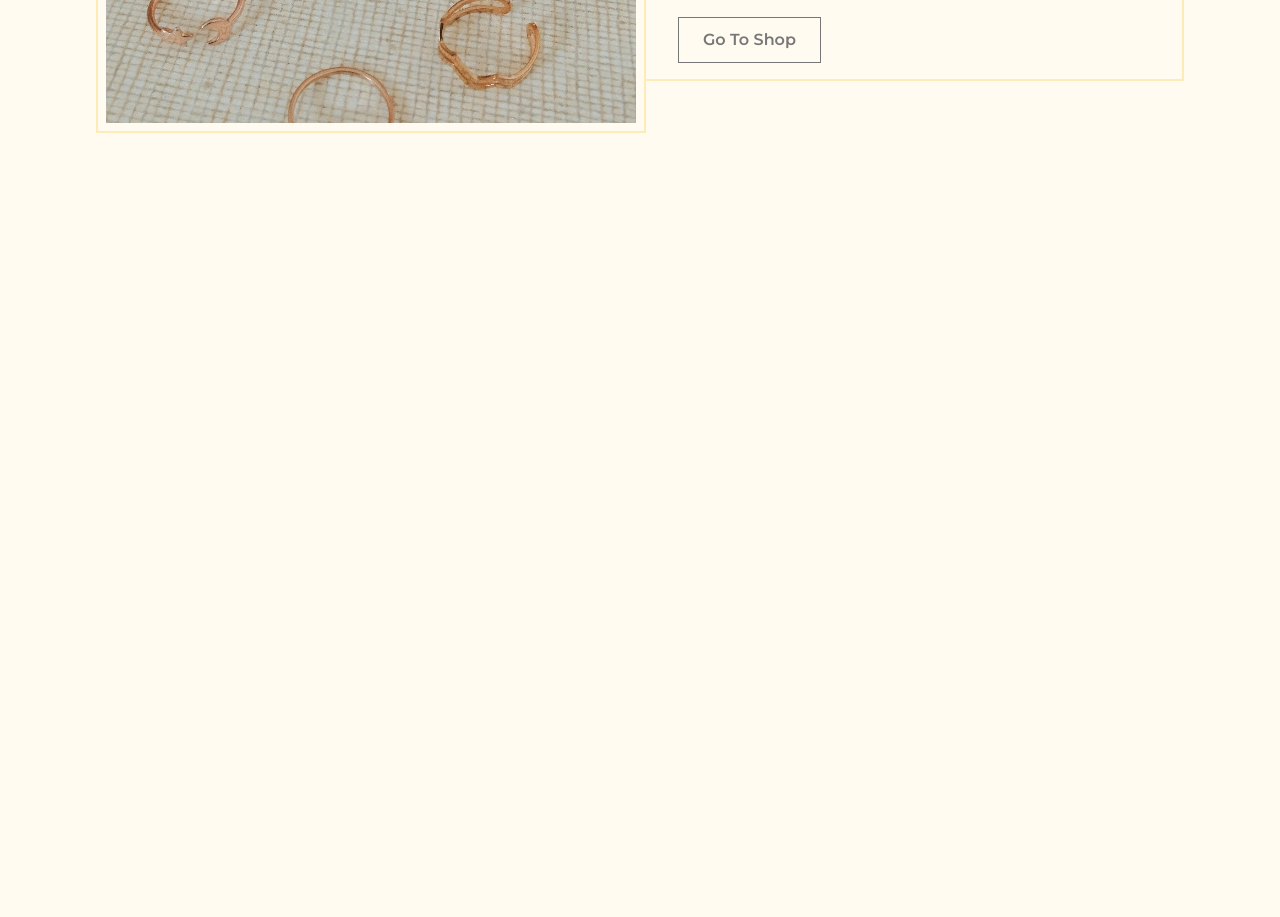
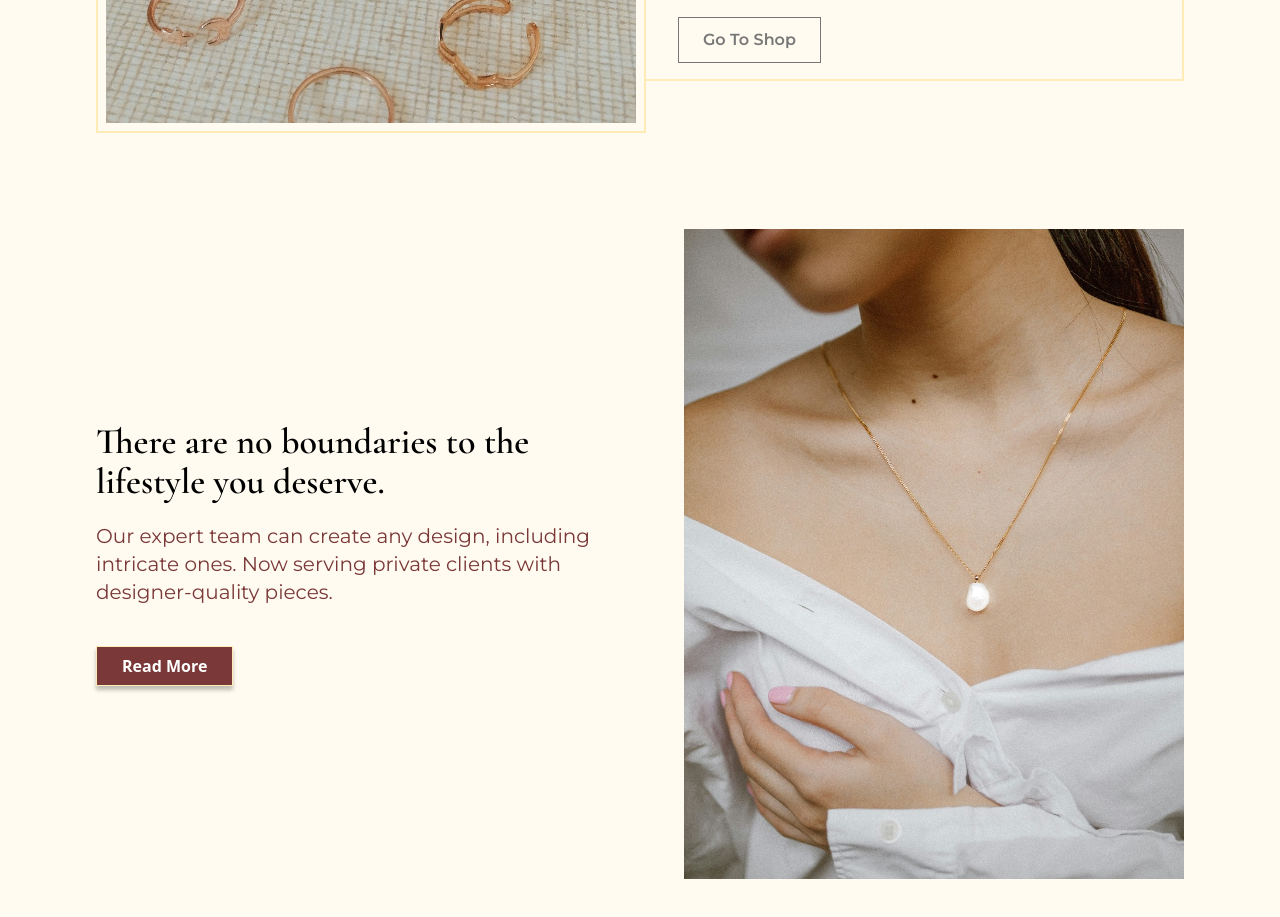
Before and after one commit to hmdnu/jewelry-shop, a website: page src/index.html in a window 1280 px wide. Shown: the part 3105-4022 px from the top of the page. Before the commit the page ends 3328 px from the top, so only its background shows below. Drawn offline with nearby package versions, Linux system fonts and the light colour scheme.

Commit message:
add section 5

```diff
--- a/src/index.html
+++ b/src/index.html
@@ -256,13 +256,38 @@
               <button
                 class="border border-[#777777] md:px-6 md:py-[10px] px-5 py-2 text-[#777777] font-semibold font-body"
               >
-               Go To Shop
+                Go To Shop
               </button>
+            </div>
           </div>
         </div>
       </div>
     </section>
     <!-- end section 4 -->
+    <!-- section 5 -->
+    <section class="section-container flex md:flex-row flex-col-reverse items-center justify-between sm:gap-14 gap-10">
+      <div class="flex-1">
+        <h1 class="heading-3 mb-5">There are no boundaries to the lifestyle you deserve.</h1>
+        <p class="paragraph mb-10">
+          Our expert team can create any design, including intricate ones. Now serving private clients with
+          designer-quality pieces.
+        </p>
+        <div class="w-full flex max-md:justify-center">
+          <button
+            class="bg-[#7A3838] text-white px-[25px] py-[7px] font-semibold border border-[#FFEBB5] shadow-[0px_4px_4px_0px_#00000040]"
+          >
+            Read More
+          </button>
+        </div>
+      </div>
+      <img
+        class="w-[500px] h-[650px] max-xl:w-[400px] max-xl:h-[500px] max-sm:w-[300px] max-sm:h-[400px] object-cover"
+        src="/public/img/woman-4.jpeg"
+        alt="woman"
+      />
+    </section>
+
+    <!-- end section 5 -->
     <script src="script.js"></script>
   </body>
 </html>
```
Also changed, not shown: 1 other file.
